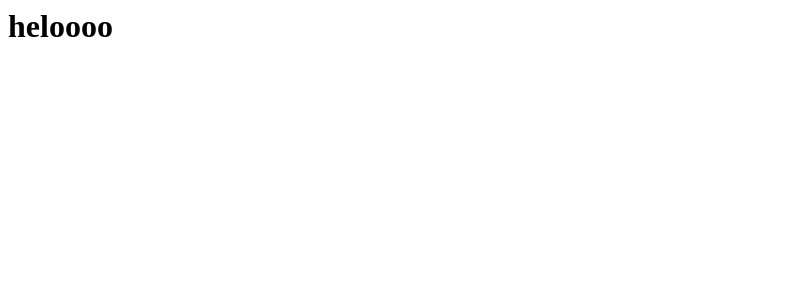
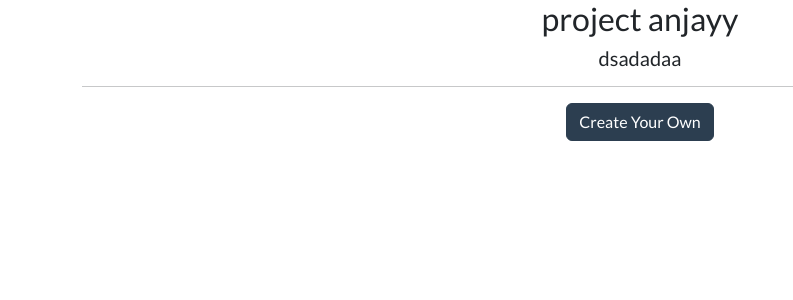
Before and after one commit to ridwaanhall/CRUD-mastery-with-Django, a Django app: page / in a window 1280 px wide. Shown: the top 300 px of the page, without its empty margins (0-793 px from the left). Run offline with Django 4.2, Linux system fonts and the light colour scheme.

Commit message:
Adds basic django html

```diff
--- a/crm/static/css/styles.css
+++ /dev/null
@@ -1,3 +0,0 @@
-h1 {
-    color: brown;
-}
--- a/crm/webapp/templates/webapp/base.html
+++ b/crm/webapp/templates/webapp/base.html
@@ -6,10 +6,10 @@
     <head>
         <meta charset="utf-8">
         <meta name="viewport" content="width=device-width, initial-scale=1">
-        <title>title</title>
+        <title>Project</title>
         <link rel="stylesheet" type="text/css" href="https://bootswatch.com/5/flatly/bootstrap.min.css">
 
-        <link rel="stylesheet" type="text/css" href="{% static 'css/styles.css' %} %}">
+        <link rel="stylesheet" type="text/css" href="{% static 'css/styles.css' %}">
 
     </head>
 
--- a/crm/webapp/templates/webapp/index.html
+++ b/crm/webapp/templates/webapp/index.html
@@ -1 +1,15 @@
-<h1>heloooo</h1>
+{% extends 'webapp/base.html' %}
+
+{% block content %}
+
+<body>
+    <div class="text-center">
+        <h3>project anjayy</h3>
+        <h5>dsadadaa</h5>
+        <hr>
+        <a class="btn btn-primary" type="button" href="{% url '' %}">Create Your Own</a>
+
+    </div>
+</body>
+
+{% endblock %}
--- a/crm/webapp/views.py
+++ b/crm/webapp/views.py
@@ -1,7 +1,4 @@
 from django.shortcuts import render
-
-# Create your views here.
-from django.http import HttpResponse
 
 def home(request):
     #return HttpResponse('Hello, ridwaanhall!')
```
Also changed, not shown: crm/webapp/forms.py (+9 -0 lines).
